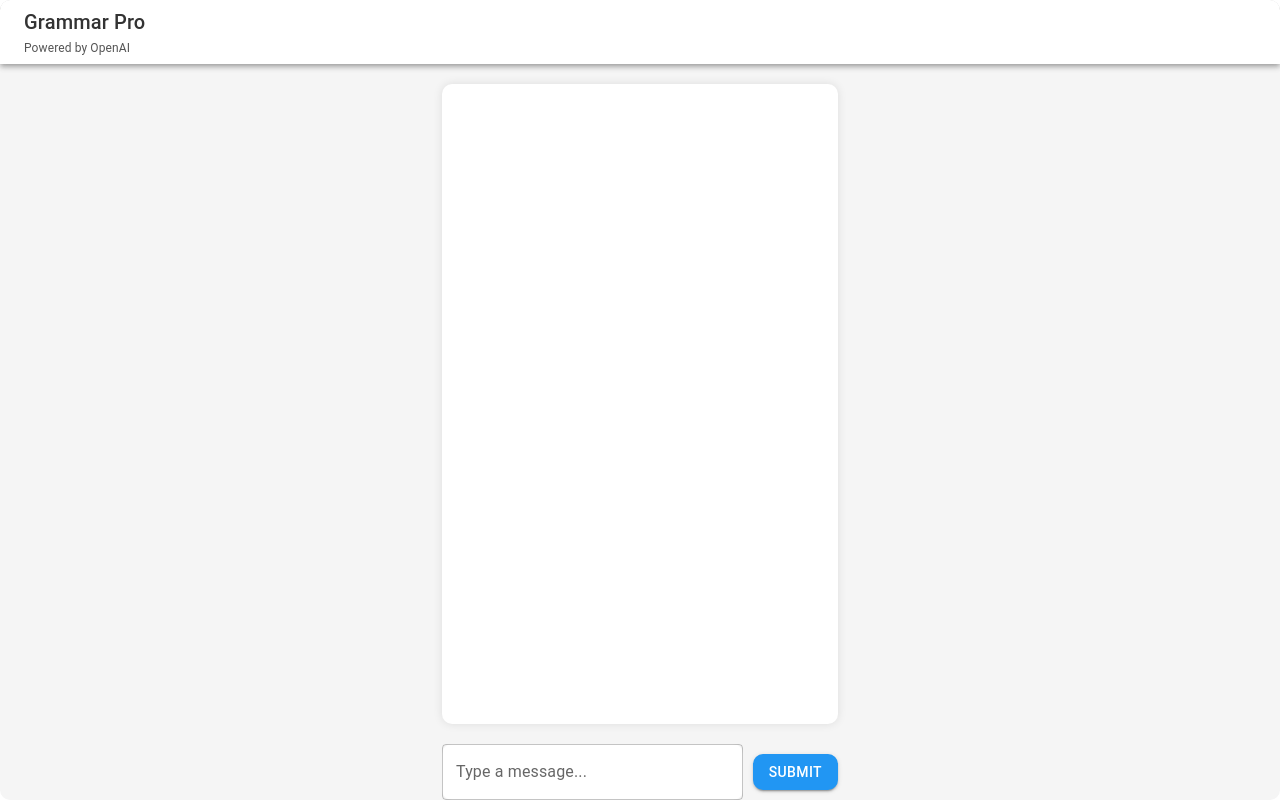
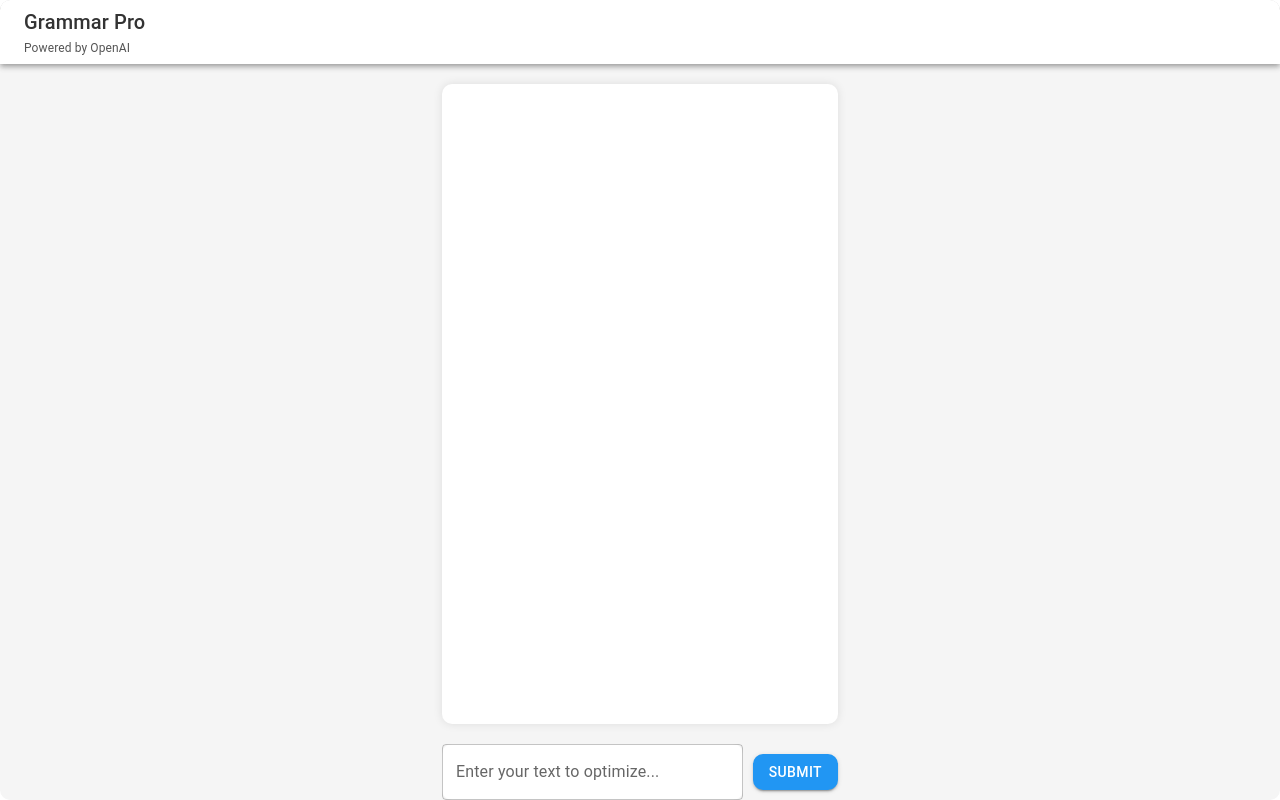
Before and after one commit to voidrlm/GrammarPro-Powered-By-OpenAI, a React (Create React App) app in the folder grammar-pro/: page / in a window 1280 px wide. Built offline with nearby package versions, Linux system fonts and the light colour scheme.

Commit message:
Minor design change

```diff
--- a/grammar-pro/src/App.js
+++ b/grammar-pro/src/App.js
@@ -272,7 +272,7 @@ function App() {
             }}
           >
             <TextField
-              label="Type a message..."
+              label="Enter your text to optimize..."
               variant="outlined"
               fullWidth
               value={newMessage}
```
